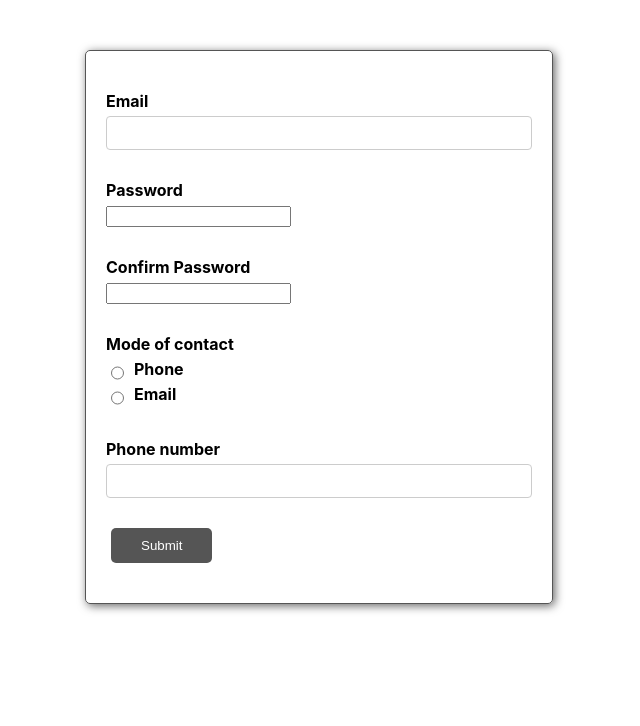
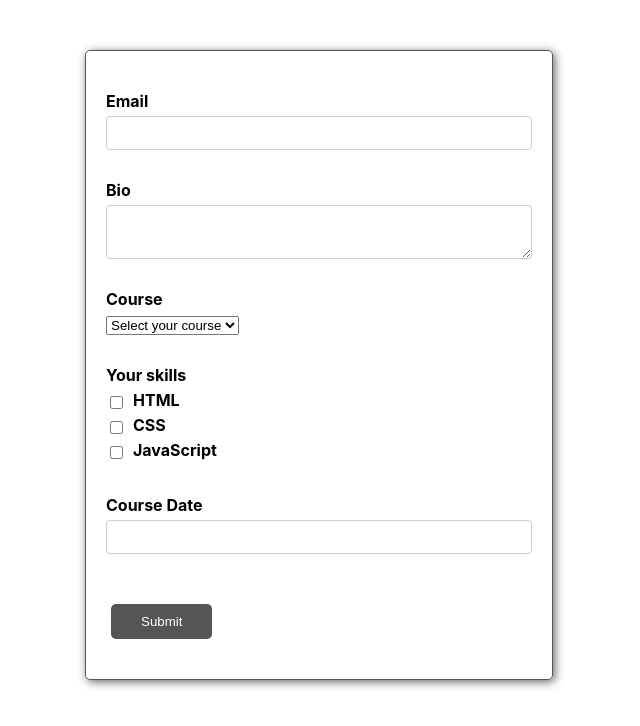
Before and after one commit to MizanurRahmann/react-formik, a React (Create React App) app: page / in a window 1280 px wide. Shown: the top 726 px of the page, without its empty margins (321-961 px from the left). Built offline with nearby package versions, Linux system fonts and the light colour scheme.

Commit message:
ADD: Enroll form

```diff
--- a/src/App.js
+++ b/src/App.js
@@ -1,6 +1,7 @@
 import React from 'react';
 import './App.css';
-import RegistrationForm from './components/ReusableFormik/RegistrationForm';
+import EnrollForm from './components/ReusableFormik/EnrollForm';
+// import RegistrationForm from './components/ReusableFormik/RegistrationForm';
 // import FormikContainer from './components/ReusableFormik/FormikContainer';
 // import YoutubeForms from './components/ReactFormik/YoutubeForms';
 // import LoginForm from './components/ReusableFormik/LoginForm';
@@ -14,7 +15,9 @@ function App() {
 
       {/* <LoginForm /> */}
 
-      <RegistrationForm />
+      {/* <RegistrationForm /> */}
+
+      <EnrollForm />
     </div>
   );
 }
--- /dev/null
+++ b/src/components/ReusableFormik/EnrollForm.js
@@ -0,0 +1,82 @@
+import React from 'react';
+import {Formik, Form} from 'formik';
+import * as Yup from 'yup';
+import FormikControl from './FormikControl';
+
+function EnrollForm() {
+    const dropDownOptions = [
+        {key: 'Select your course', value: ''},
+        {key: 'React', value: 'react'},
+        {key: 'Angular', value: 'angular'},
+        {key: 'Vue', value: 'vue'}
+    ];
+
+    const checkboxOptions = [
+        {key: 'HTML', value: 'html'},
+        {key: 'CSS', value: 'css'},
+        {key: 'JavaScript', value: 'javascript'},
+    ];
+
+    const initialValues = {
+        email: "",
+        bio: "",
+        course: "",
+        skills: [],
+        courseDate: null
+    }
+
+    const validationSchema = Yup.object({
+        email: Yup.string().email('Invalid email format').required('Required'),
+        bio: Yup.string().required('Required'),
+        course: Yup.string().required('Required'),
+        courseDate: Yup.string().required('Required').nullable()
+    })
+
+    const onSubmit = values => {
+        console.log('From data', values);
+    }
+
+    return (
+        <Formik
+            initialValues={initialValues}
+            validationSchema={validationSchema}
+            onSubmit={onSubmit}
+        >
+            {formik => {
+                return <Form>
+                    <FormikControl
+                        control='input'
+                        type='email'
+                        label='Email'
+                        name='email'
+                    />
+                    <FormikControl
+                        control='textarea'
+                        label='Bio'
+                        name='bio'
+                    />
+                    <FormikControl
+                        control='select'
+                        label='Course'
+                        name='course'
+                        options={dropDownOptions}
+                    />
+                    <FormikControl
+                        control='checkbox'
+                        label='Your skills'
+                        name='skills'
+                        options={checkboxOptions}
+                    />
+                    <FormikControl
+                        control='date'
+                        label='Course Date'
+                        name='courseDate'
+                    />
+                    <button type='submit'>Submit</button>
+                </Form>
+            }}
+        </Formik>
+    )
+}
+
+export default EnrollForm
```
